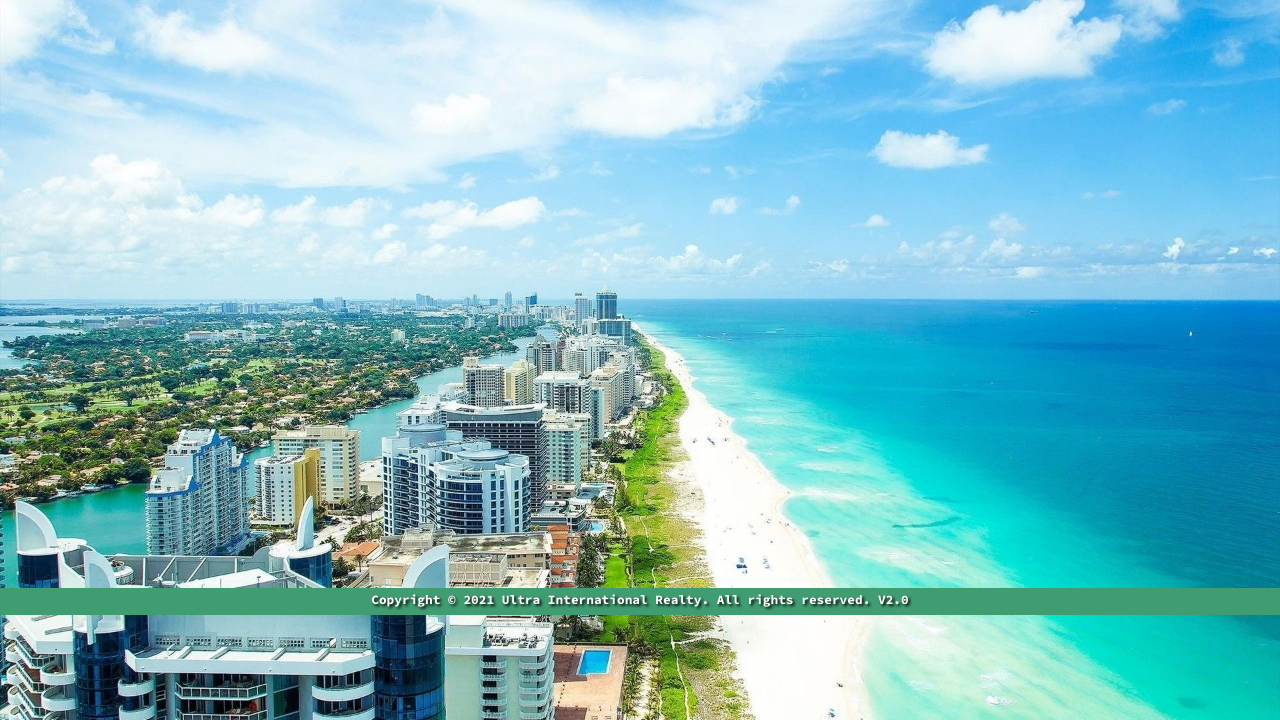
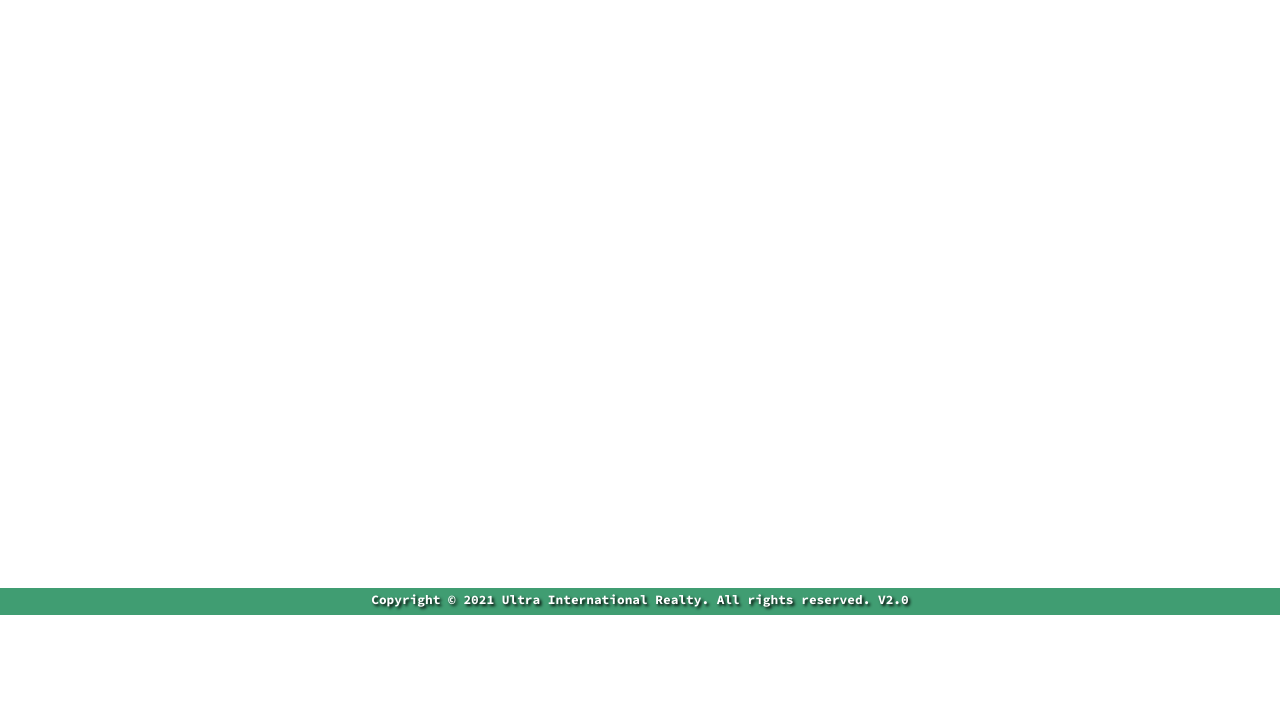
Before and after one commit to jjfcode/UltraInternationalRealty.com, a Python web app: template Template/template.html in a window 1280 px wide. Shown: the part 185-905 px from the top of the page. After the commit the page ends 800 px from the top, so only its background shows below. Run offline with Jinja, Linux system fonts and the light colour scheme; the template is opened without the code that fills it, so the values that code supplies are empty.

Commit message:
fix request

```diff
--- a/Template/template.html
+++ b/Template/template.html
@@ -39,7 +39,7 @@
                                     <a class="nav-link" href="#">Featured Properties</a>
                                 </li>
                                 <li class="nav-item">
-                                    <a class="nav-link" href="#">About Us</a>
+                                    <a class="nav-link" href="about.html">About Us</a>
                                 </li>
                                 <li class="nav-item">
                                     <a class="nav-link" href="#">Contact Us</a>
@@ -67,11 +67,9 @@
         </div>
         <!-- Social Media End -->
 
-        <!-- Home Image Start -->
-        <div class="media">
-            <img src="img/Home_photo.jpg" class="img-fluid" alt="Responsive image">
+        <div class="container">
+
         </div>
-        <!-- Home Image End -->
 
         <!-- Footer Start -->
         <div class="container-fluid copyright fixed-bottom">
```
